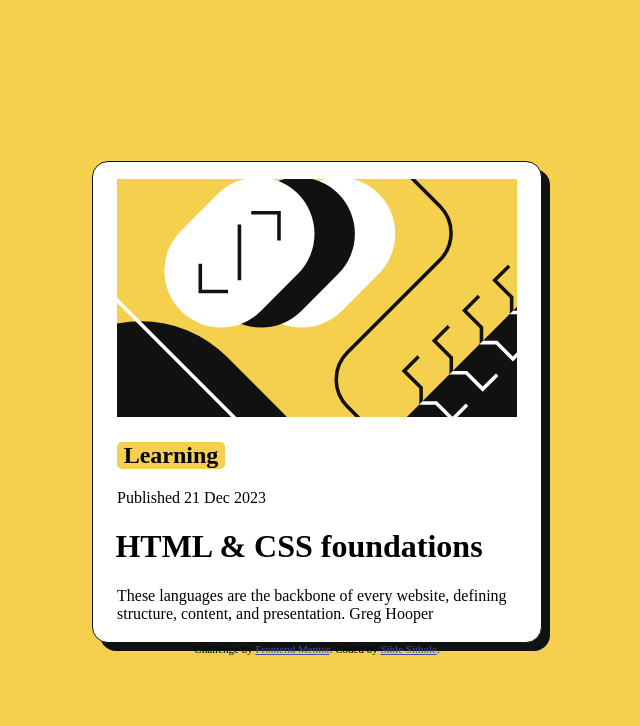
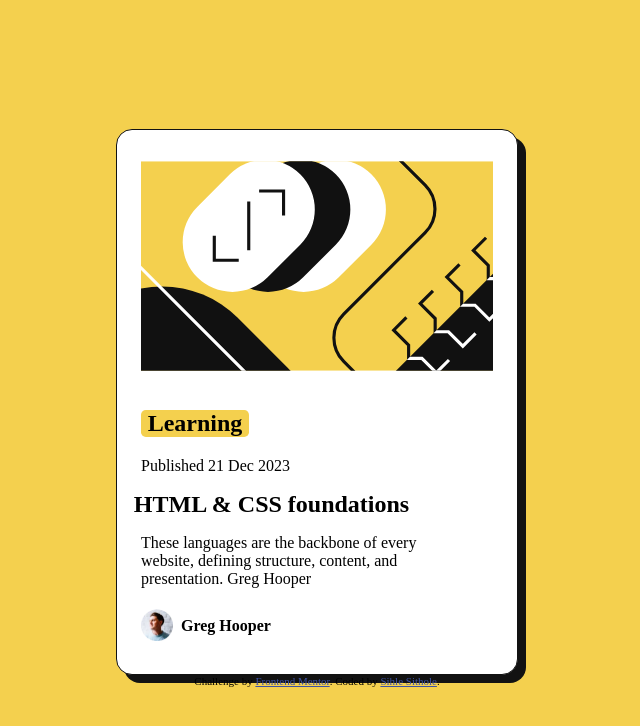
Before and after one commit to Sihle97/blog-preview-card, a plain HTML site: page index.html in a window 1280 px wide. Shown: the whole page, without its empty margins (323-963 px from the left). Drawn offline with Linux system fonts and the light colour scheme.

Commit message:
introducing the user profile section along getting the dimensions right for the desktop version

```diff
--- a/index.html
+++ b/index.html
@@ -21,10 +21,10 @@
       <img
         src="./assets/images/illustration-article.svg"
         alt="web 3 image"
-        class="card-margin"
+        class="card-margin image-avatar"
       />
 
-      <h2>Learning</h2>
+      <h2 class="learning-header">Learning</h2>
 
       <p class="card-margin">Published 21 Dec 2023</p>
 
@@ -34,6 +34,16 @@
         These languages are the backbone of every website, defining structure,
         content, and presentation. Greg Hooper
       </p>
+
+      <div class="user-content">
+        <img
+          src="./assets/images/image-avatar.webp"
+          alt="User profile image"
+          class="user-image"
+        />
+
+        <h2 class="user-name">Greg Hooper</h2>
+      </div>
     </main>
 
     <footer class="attribution">
--- a/style.css
+++ b/style.css
@@ -13,8 +13,8 @@ body {
 @media (min-width: 450px) and (max-width: 1920px) {
 
   .blog-card {
-    width: 28em;
-    height: 30em;
+    width: 25em;
+    height: 34em;
 
     background-color: hsl(0, 0%, 100%);
     border: .1em solid hsl(0, 0%, 7%);
@@ -29,8 +29,8 @@ body {
     align-items: center;
   }
 
-  img {
-    width: 25em;
+  .image-avatar {
+    width: 22em;
     height: 15em;
 
     margin-top: 1em;
@@ -38,9 +38,11 @@ body {
 
   h1 {
     margin-left: 0.7em;
+    font-size: 1.5em;
+    /* width: 13em; */
   }
 
-  h2 {
+  .learning-header {
     width: 4.5em;
     margin-left: 1em;
     background-color: hsl(47, 88%, 63%);
@@ -52,4 +54,30 @@ body {
   .card-margin {
     margin-left: 1.5em;
   }
+
+  .user-image {
+    width: 2em;
+    height: 2em;
+
+    margin-left: 1.5em;
+
+  }
+
+  .user-name {
+    display: inline-block;
+    margin-left: 0.5em;
+
+    font-size: 1em;
+    height: 1em;
+    text-align: start;
+  }
+
+  .user-content {
+    display: flex;
+    align-items: center;
+  }
+
+  p {
+    width: 20em;
+  }
 }
```
